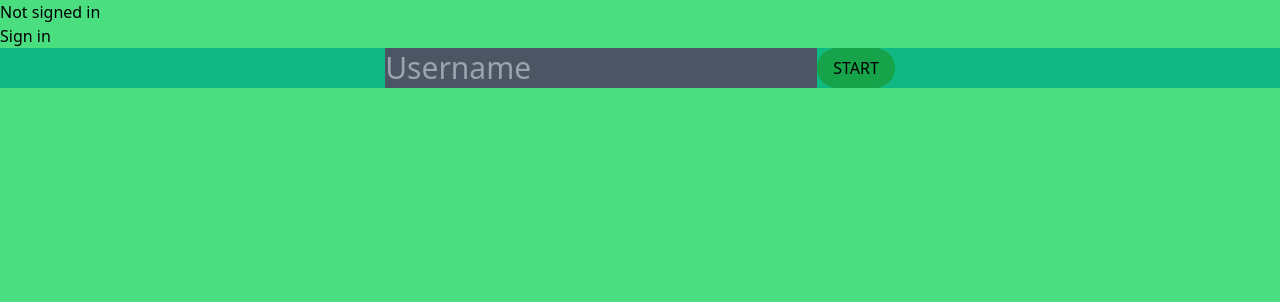
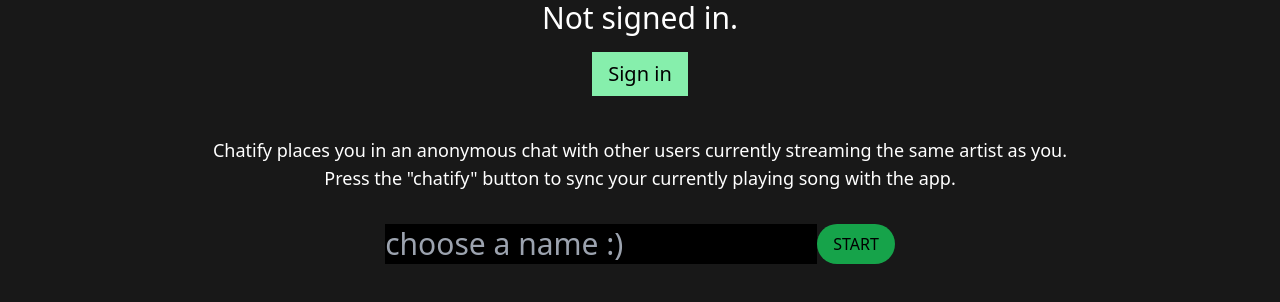
Before and after one commit to chronoshivt/chatifymono, a Next.js app in the folder client/: page / in a window 1280 px wide. Shown: the top 302 px of the page. Built offline with nearby package versions, Linux system fonts and the light colour scheme; no server answers; what color-hash would draw is missing.

Commit message:
styling changes

```diff
--- a/client/containers/Messages.tsx
+++ b/client/containers/Messages.tsx
@@ -6,7 +6,7 @@
 import ColorHash from "color-hash";
 
 var colorHash = new ColorHash();
-var colorHashLight = new ColorHash({ lightness: 0.7 });
+var colorHashLight = new ColorHash({  lightness: 0.7 });
 
 function MessagesContainer() {
   //Spotify
@@ -61,7 +61,7 @@
               key={index}
               className={
                 message.username === "You"
-                  ? "flex px-4 py-1 border-black border-t-4 text-2xl"
+                  ? "flex px-4 py-1 border-black hue-rotate-180 border-t-4 text-2xl"
                   : "flex px-4 py-1 border-white border-t-4 text-2xl"
               }
             >
@@ -77,7 +77,7 @@
         <div ref={messageEndRef} />
       </section>
 
-      <div className="p-4 bg-lime-300 ">
+      <div className="p-4 bg-emerald-400 ">
         <input
           onKeyPress={(e) => {
             if (e.key === "Enter") {
@@ -85,7 +85,7 @@
             }
           }}
           className="text-3xl bg-gray-300 w-full text-black"
-          placeholder="Tell us what you are thinking"
+          placeholder="Send a message"
           ref={newMessageRef}
         />
       </div>
--- a/client/containers/Rooms.tsx
+++ b/client/containers/Rooms.tsx
@@ -5,7 +5,7 @@
 import { useSession, signIn, signOut } from "next-auth/react";
 import ColorHash from "color-hash";
 
-var colorHash = new ColorHash({ hue: 96 });
+var colorHash = new ColorHash({ hue: 150 });
 
 function RoomsContainer({ username }) {
   //Spotify
@@ -120,8 +120,8 @@
                 style={{ backgroundColor: colorHash.hex(key) }}
                 className={
                   key === roomId
-                    ? "text-3xl transition transform duration-500 -hue-rotate-180 translate-x-12 scale-110 px-6 brightness-150 py-4 rounded-full m-2"
-                    : "text-3xl transition transform duration-500 rounded-full px-6 py-4 m-2"
+                    ? "text-3xl transition transform duration-500 -hue-rotate-180 translate-x-12 scale-110 px-6 brightness-120 py-4 rounded-full m-2"
+                    : "hover:scale-110 text-3xl transition transform duration-500 rounded-full px-6 py-4 m-2"
                 }
                 disabled={key === roomId}
                 title={`Join ${rooms[key].name}`}
@@ -139,20 +139,33 @@
       <div
         // @ts-ignore
         style={{}}
-        className=" flex bg-purple-400 rounded-r-3xl flex-col p-4"
+        className=" flex bg-purple-400 rounded-r-xl flex-col p-4"
       >
         <button
-          className="text-4xl m-4 py-4 rounded-2xl bg-lime-300 shadow-lg"
+          className="text-4xl m-4 py-4 rounded-2xl bg-emerald-400 shadow-lg"
           onClick={getMyPlaying}
         >
           chatify
         </button>
+        <div className="flex mx-4">
+
         {/* @ts-ignore */}
+          <img className="w-24 rounded-xl h-24" src={session?.token?.picture}/>
+
+        <section className="w-full text-right">
+
+        {/* @ts-ignore */}
+
         <p className="text-2xl">User: {session?.token?.name}</p>
+
         {/* @ts-ignore */}
-        <p>Current song: {playing?.item?.name}</p>
+        <p>Listening to: {playing?.item?.name ? playing?.item?.name  : "Play music and press chatify"}</p>
 
-        <p>Current room : {roomId}</p>
+        {/* @ts-ignore */}
+        <p className={playing?.item?.name ? "visible" : "hidden"}>by: {playing?.item?.artists[0].name}</p>
+        </section>
+        </div>
+
       </div>
     </nav>
   );
--- a/client/context/socket.context.tsx
+++ b/client/context/socket.context.tsx
@@ -31,7 +31,7 @@
 
   useEffect(() => {
     window.onfocus = function () {
-      document.title = "Chat App";
+      document.title = "Chatify :D";
     };
   }, []);
 
@@ -45,7 +45,7 @@
 
   socket.on(EVENTS.SERVER.ROOM_MESSAGE, ({ message, username, time }) => {
     if (!document.hasFocus()) {
-      document.title = "New message...";
+      document.title = "new message..!";
     }
 
     setMessages([...messages, { message, username, time }]);
--- a/client/pages/index.tsx
+++ b/client/pages/index.tsx
@@ -47,39 +47,60 @@
   }, []);
 
   return (
-    <div className="bg-green-400 h-screen">
+    <div className="bg-brown-mid h-screen">
       {session && !username && (
         <>
           {/* @ts-ignore */}
-          Signed in as {session?.token?.email} <br />
-          <button onClick={() => signOut()}>Sign out</button>
+          <p className="text-3xl text-white text-center">
+
+          {/* @ts-ignore */}
+          Signed into Spotify account: {session?.token?.name} <br />
+          <button className="text-xl bg-green-300 text-black px-4 py-2 m-4" onClick={() => signOut()}>Sign out</button>
+          </p>
           <br />
-          {/* @ts-ignore */}
-          User: {session?.token?.name}
+          <p className="text-white text-center text-lg">Chatify places you
+          in an anonymous chat with other users currently
+          streaming the same artist as you.
           <br />
-          <button className="px-4 py-2 bg-purple-400" onClick={getMyPlaylists}>
+          Press the "chatify" button to sync your currently playing song
+          with the app.
+          </p>
+          {/* <button className="px-4 py-2 bg-purple-400" onClick={getMyPlaylists}>
             My playlists
           </button>
-          <br />
-          <button className="px-4 py-2 bg-emerald-400" onClick={getMyPlaying}>
+          <br /> */}
+          {/* <button className="px-4 py-2 bg-emerald-400" onClick={getMyPlaying}>
             {" "}
             Currently playing
-          </button>
+          </button> */}
           {/* @ts-ignore */}
-          <p>Song Title: {playing?.item?.name}</p>
+          {/* <p className="text-white">Song playing: {playing?.item?.name ? playing?.item?.name: "No song playing :("}</p> */}
         </>
       )}
       {!session && (
         <>
-          Not signed in <br />
-          <button onClick={() => signIn()}>Sign in</button>
+        <p className="text-3xl text-white text-center">
+
+{/* @ts-ignore */}
+Not signed in. <br />
+<button className="text-xl bg-green-300 text-black px-4 py-2 m-4" onClick={() => signIn()}>Sign in</button>
+</p>
+<br />
+<p className="text-white text-center text-lg">Chatify places you
+          in an anonymous chat with other users currently
+          streaming the same artist as you.
+          <br />
+          Press the "chatify" button to sync your currently playing song
+          with the app.
+          </p>
+
         </>
       )}
       {!username && (
-        <div className="flex bg-emerald-500 justify-center">
+        <div className="flex my-8 justify-center">
           <input
-            className="text-3xl bg-gray-600"
-            placeholder="Username"
+            className="text-3xl text-white bg-brown-light"
+            placeholder="choose a name :)"
             ref={usernameRef}
           />
           <button
```
Also changed, not shown: 1 other file (tests, documents, lock files or other folders).
